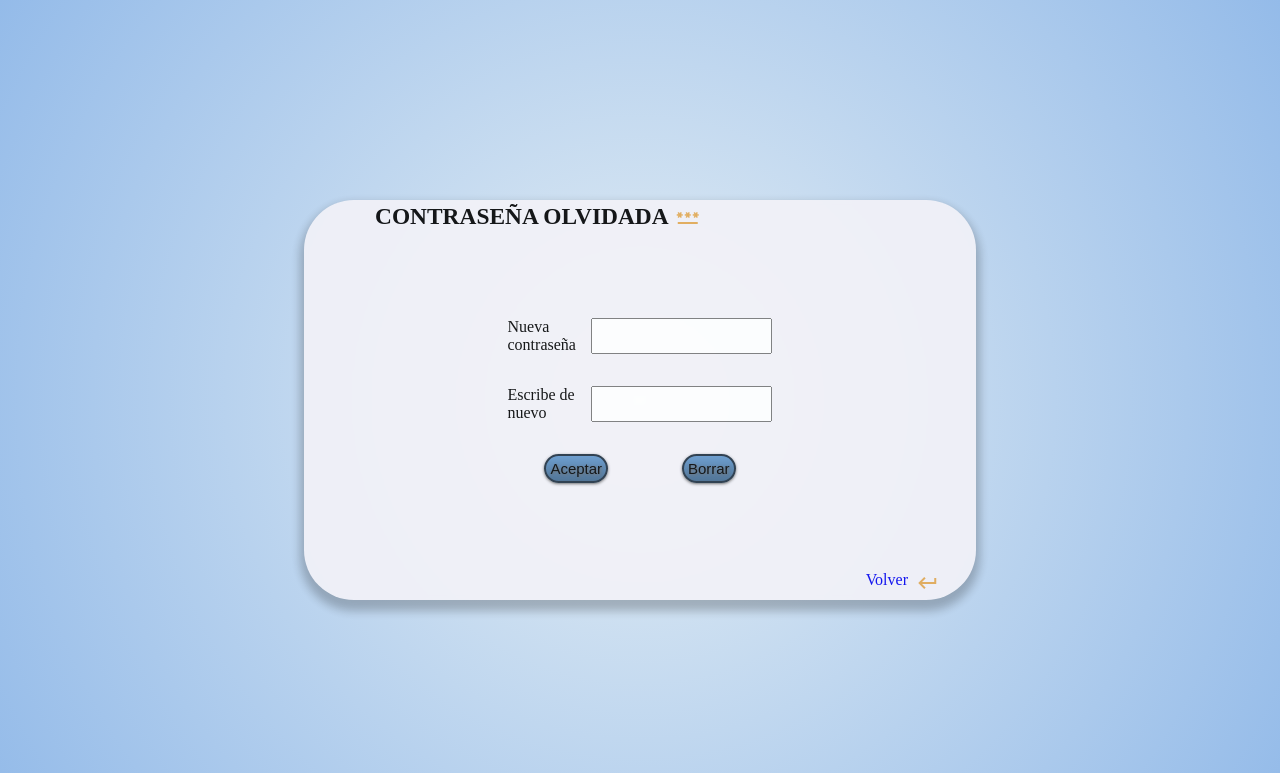
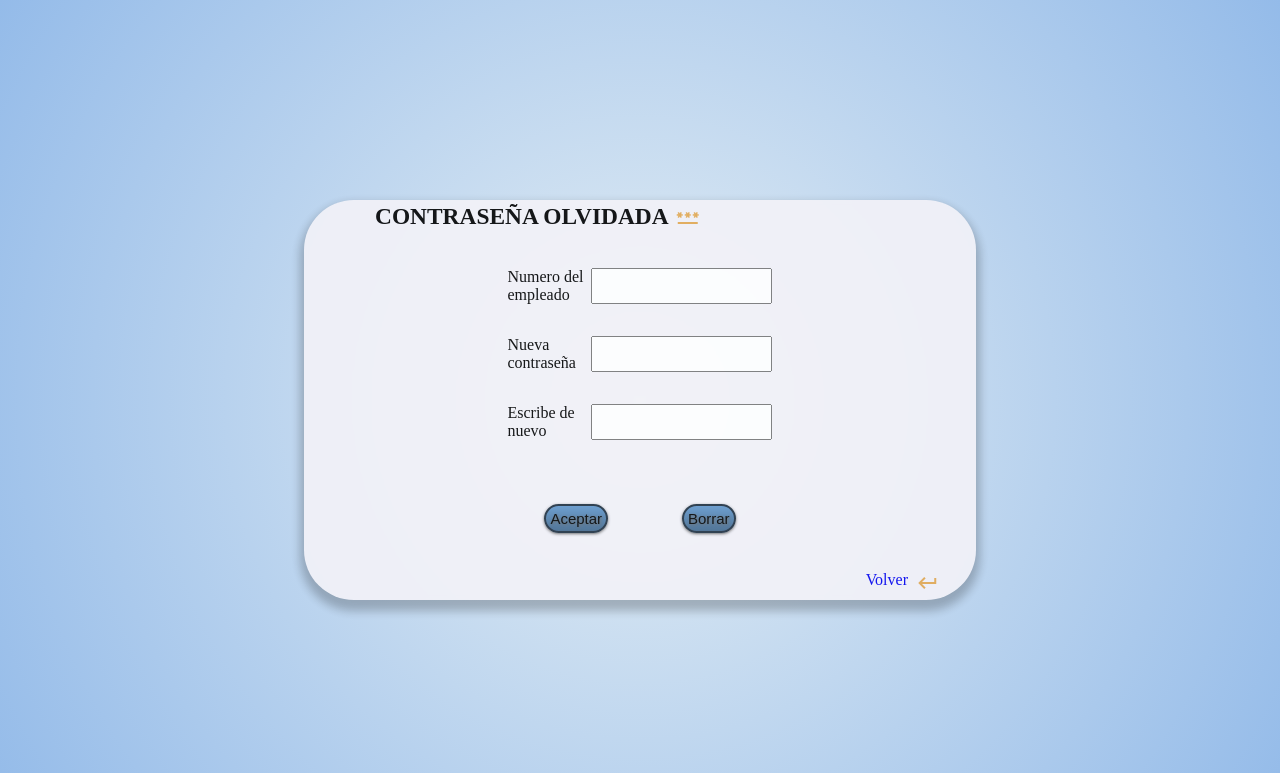
Before and after one commit to reto1-ikadev/reto2, a PHP site: page /views/contrasena.view.php in a window 1280 px wide. Shown: the top 773 px of the page. Run offline with PHP 8.4, Linux system fonts and the light colour scheme; some web fonts are replaced.

Commit message:
Arreglar pagina olvidar contrasena

```diff
--- a/paginas/views/contrasena.view.php
+++ b/paginas/views/contrasena.view.php
@@ -1,5 +1,5 @@
 <!DOCTYPE html>
-<html lang="es">
+<html lang="en">
     <head>
         <meta charset="UTF-8">
         <meta http-equiv="X-UA-Compatible" content="IE=edge">
@@ -12,27 +12,49 @@
         <link rel="stylesheet" href="../styles/pass.css">
     </head>
     <body>
+
         <div id="contenedor">
+
             <div id="titulo">
                 <h3> CONTRASEÑA OLVIDADA </h3> <span class="material-symbols-outlined">password</span>
             </div>
+
             <form action="#" method="post">
+
+                <div class="nPass">
+                    <label for="pass">Numero del empleado</label>
+                    <input type="text" id="numEmple" name="numEmple">
+                </div>
+
                 <div class="nPass">
                     <label for="pass">Nueva contraseña</label>
                     <input type="password" id="pass" name="pass">
                 </div>
+
                 <div class="nPass">
                     <label for="pass2">Escribe de nuevo</label>
                     <input type="password" id="pass2" name="pass2">
                 </div>
+
+                <div class="nPass">
+                    <?php
+                        if(isset($response)) {
+                            echo $response;
+                        }
+                    ?>
+                </div>
+
                 <div id="bot">
-                    <input type="submit" id="aceptar" class="boton" value="Aceptar">
-                    <input type="submit" id="aceptar" class="boton" value="Borrar">
+                    <input type="submit" name="aceptar" id="aceptar" class="boton" value="Aceptar">
+                    <input type="submit" name="borrar" id="borrar" class="boton" value="Borrar">
                 </div>
+
             </form>
-            <a id="volver" href="../controladores/login.php">Volver <span class="material-symbols-outlined"> keyboard_return </span> </a>
+
+            <a id="volver" href="/">Volver <span class="material-symbols-outlined"> keyboard_return </span> </a>
 
         </div>
+
     </body>
-    <script src="pass.js"></script>
+    <!--<script src="pass.js"></script>-->
 </html>
```
